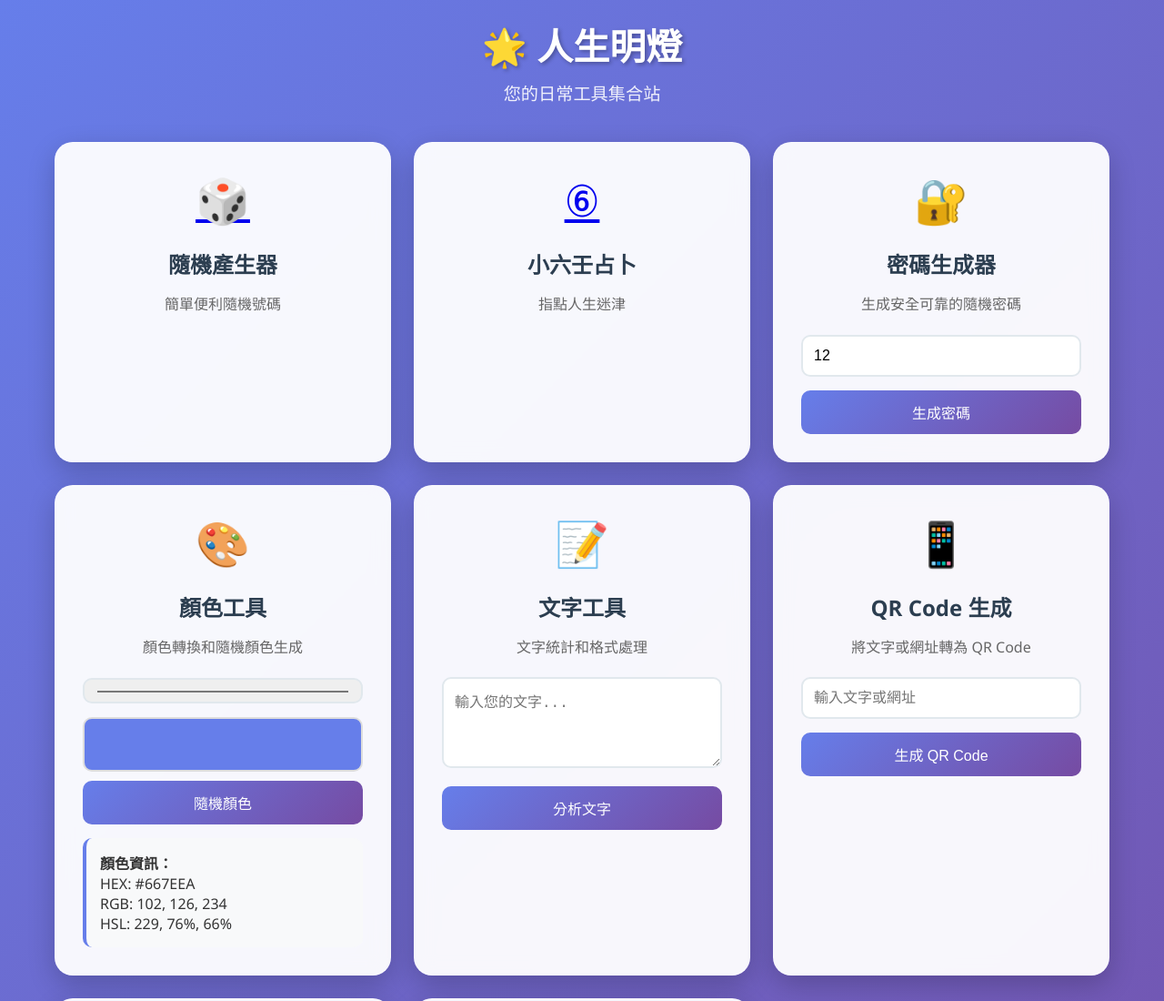
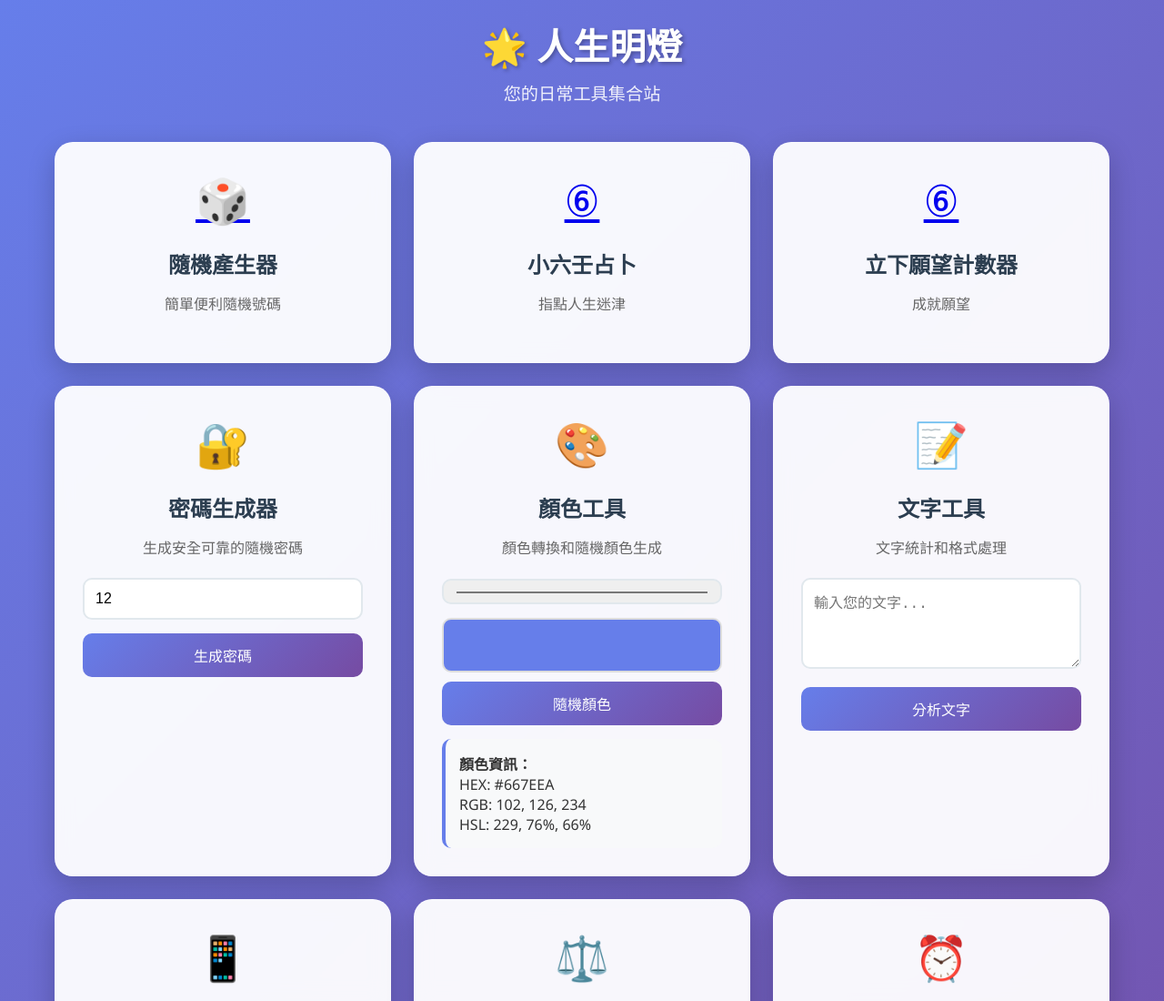
Before and after one commit to babelman97/babelman97.github.io, a plain HTML site: page index.html in a window 1280 px wide. Shown: the top 1100 px of the page at 91% size. Drawn offline with Linux system fonts and the light colour scheme.

Commit message:
Add wish counter service card to index.html

```diff
--- a/index.html
+++ b/index.html
@@ -230,6 +230,14 @@
                 <div class="service-icon"><a href="xlr.html">⑥</a></div>
                 <div class="service-title">小六壬占卜</div>
                 <div class="service-description">指點人生迷津</div>
+                <div class="service-content"></div>
+            </div>
+
+			<!-- 立下願望計數器 -->
+            <div class="service-card">
+                <div class="service-icon"><a href="go.html">⑥</a></div>
+                <div class="service-title">立下願望計數器</div>
+                <div class="service-description">成就願望</div>
                 <div class="service-content"></div>
             </div>
 
```
